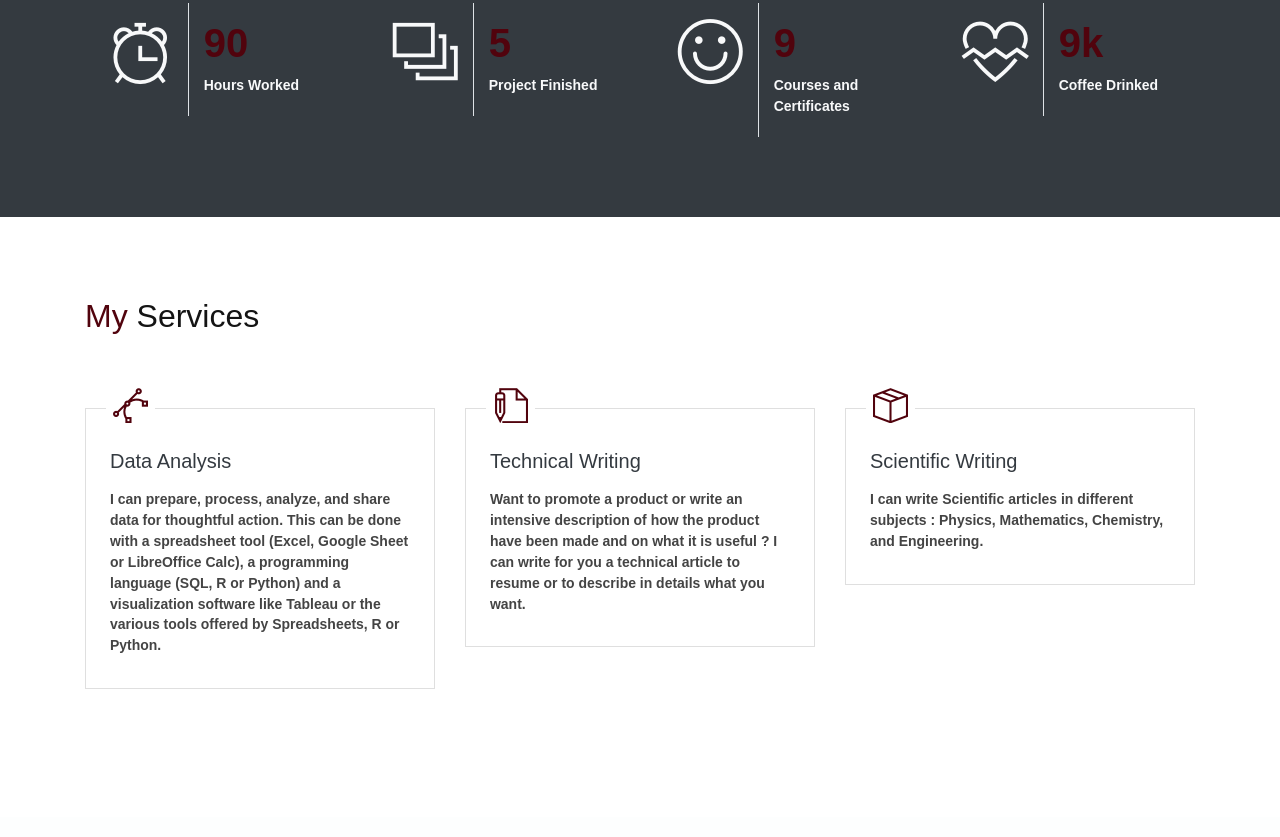
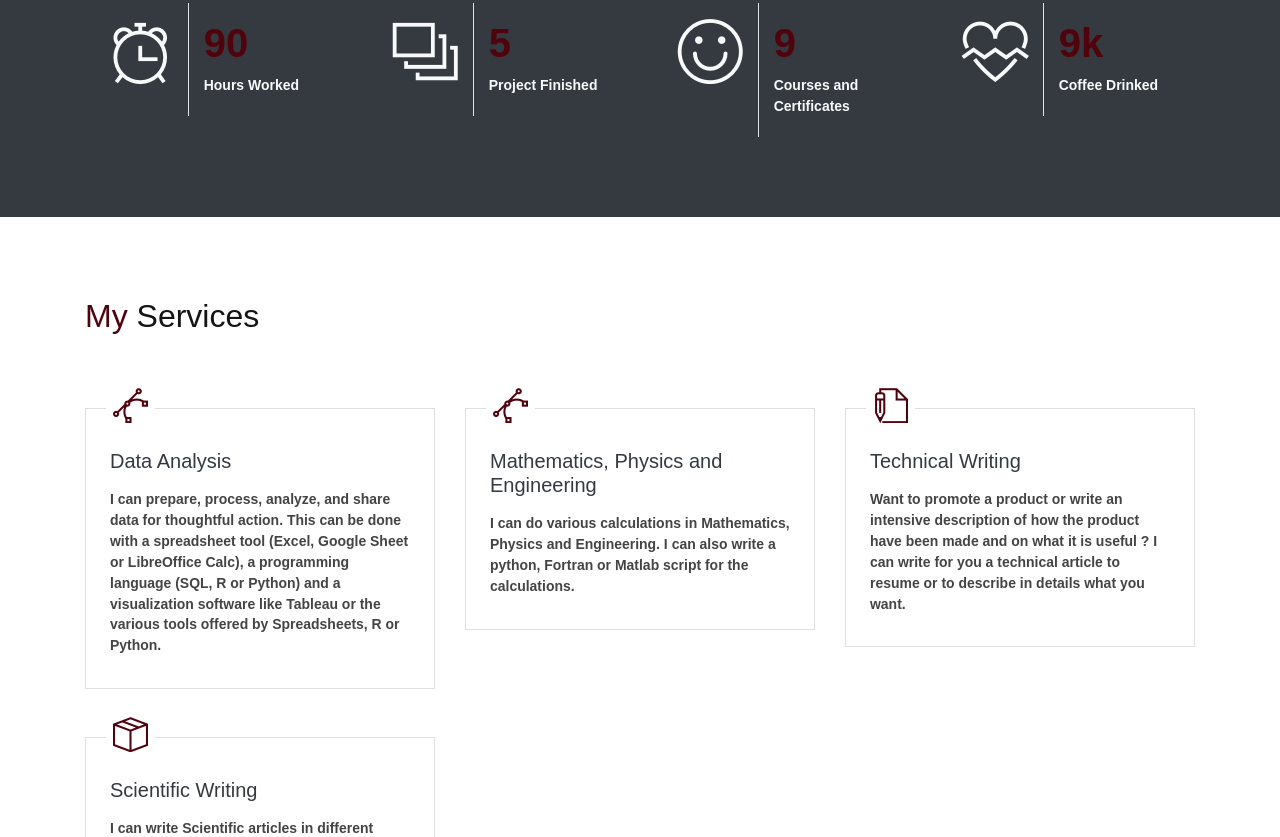
Before and after one commit to daoudizakaria/zakariadaoudi, a plain HTML site: page index.html in a window 1280 px wide. Shown: the part 3273-4110 px from the top of the page. Drawn offline with Linux system fonts and the light colour scheme; some packages are replaced by stand-ins of ours.

Commit message:
Update index.html

```diff
--- a/index.html
+++ b/index.html
@@ -204,7 +204,7 @@
                             <div class="progress mb-3">
                                 <div class="progress-bar bg-danger" role="progressbar" style="width: 95%" aria-valuenow="25" aria-valuemin="0" aria-valuemax="100"></div>
                             </div>
-                            <h6>Microsoft Excel</h6>
+                            <h6>Microsoft Excel | Google Sheets</h6>
                             <div class="progress mb-3">
                                 <div class="progress-bar bg-danger" role="progressbar" style="width: 85%" aria-valuenow="50" aria-valuemin="0" aria-valuemax="100"></div>
                             </div>
@@ -362,6 +362,19 @@
                             <h5 class="mb-3 card-title text-dark">Data Analysis</h5>
                             <P class="subtitle">I can prepare, process, analyze, and share data for
                                 thoughtful action. This can be done with a spreadsheet tool (Excel, Google Sheet or LibreOffice Calc), a programming language (SQL, R or Python) and a visualization software like Tableau or the various tools offered by Spreadsheets, R or Python.</P>
+                        </div>
+                    </div>
+                </div>
+                <div class="col-md-4 col-sm-6">
+                    <div class="card mb-5">
+                       <div class="card-header has-icon">
+                            <i class="ti-vector text-danger" aria-hidden="true"></i>
+                        </div>
+                        <div class="card-body px-4 py-3">
+                            <h5 class="mb-3 card-title text-dark">Mathematics, Physics and Engineering</h5>
+                            <P class="subtitle">I can do various calculations in Mathematics, Physics and Engineering.
+                                I can also write a python, Fortran or Matlab script for the calculations.
+                            </P>
                         </div>
                     </div>
                 </div>
```
